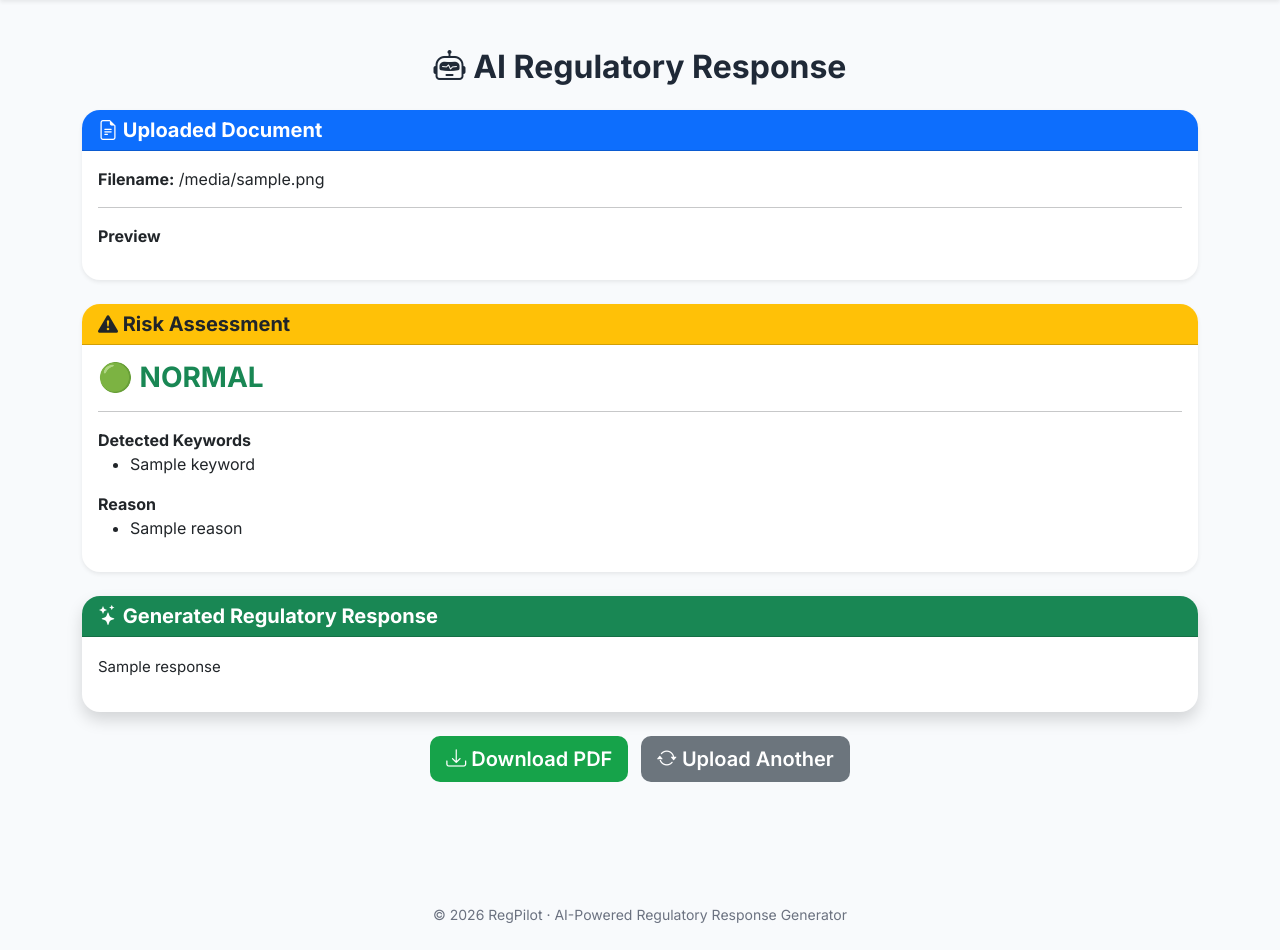
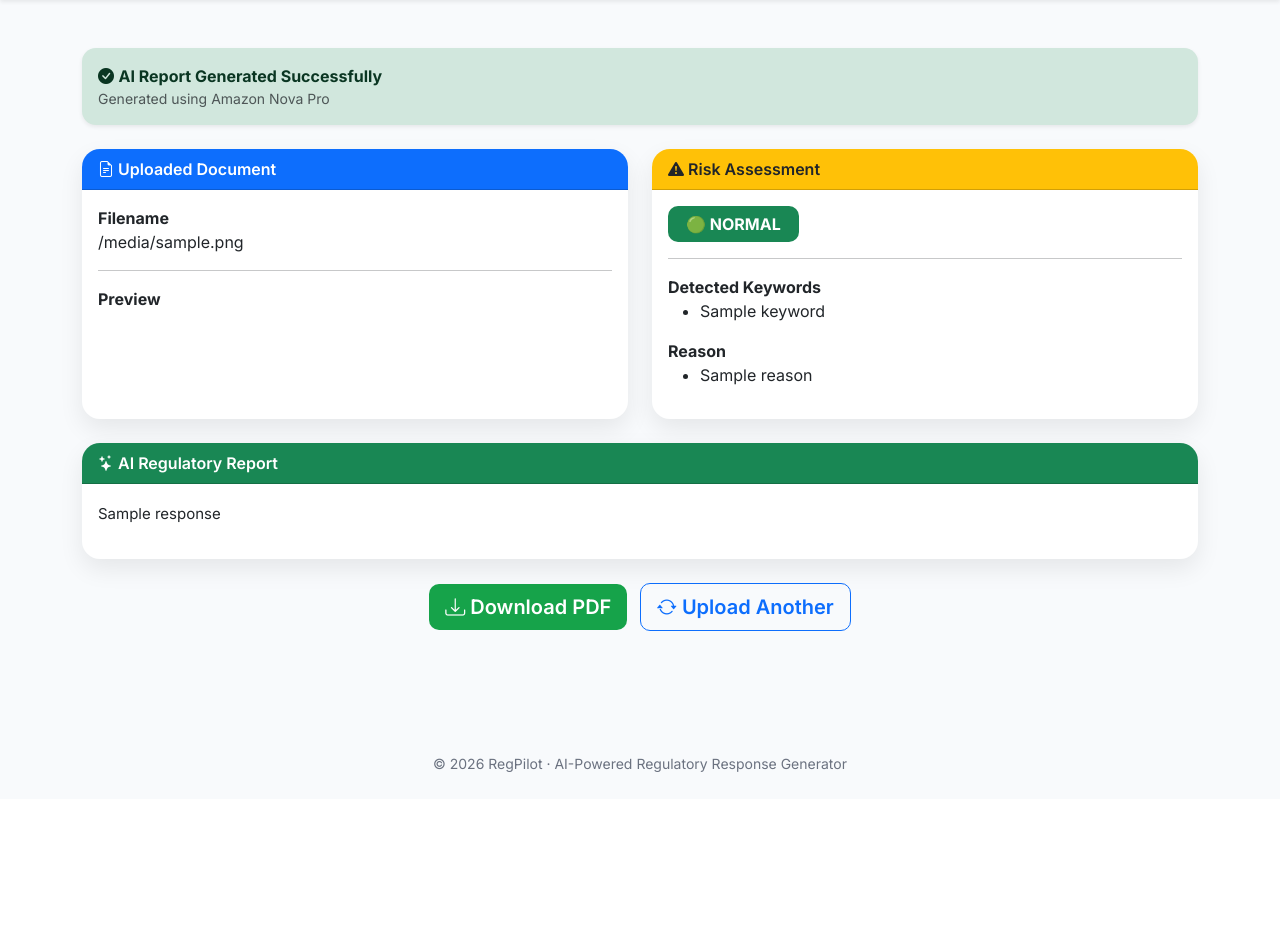
Before and after one commit to AbhinavKota13/ai_regulatory_assisstant, a Flask app: template templates/result.html in a window 1280 px wide. Shown: the part 62-1012 px from the top of the page. After the commit the page ends 834 px from the top, so only its background shows below. Run offline with Flask 3, Linux system fonts and the light colour scheme; the template is opened without the code that fills it: most values are stand-ins (such as "Sample title", 1, 10 or a date in 2020).

Commit message:
feat: redesign AI report dashboard

```diff
--- a/static/css/style.css
+++ b/static/css/style.css
@@ -219,3 +219,41 @@ input[type=file]{
     margin-bottom:15px;
 
 }
+
+/* ---------- RESULT PAGE ---------- */
+
+.alert-success{
+
+    border:none;
+
+    border-radius:14px;
+
+}
+
+.badge{
+
+    padding:10px 18px;
+
+    border-radius:10px;
+
+}
+
+.card-header{
+
+    font-size:1rem;
+
+}
+
+.card{
+
+    transition:.25s;
+
+}
+
+.card:hover{
+
+    transform:translateY(-3px);
+
+    box-shadow:0 14px 35px rgba(0,0,0,.08);
+
+}
--- a/templates/result.html
+++ b/templates/result.html
@@ -6,20 +6,36 @@ RegPilot | AI Response
 
 {% block content %}
 
-<h2 class="text-center mb-4 fw-bold">
-    <i class="bi bi-robot"></i> AI Regulatory Response
-</h2>
+<!-- Success Banner -->
+
+<div class="alert alert-success shadow-sm mb-4">
+
+    <i class="bi bi-check-circle-fill"></i>
+
+    <strong> AI Report Generated Successfully</strong>
+
+    <div class="small text-muted">
+
+        Generated using Amazon Nova Pro
+
+    </div>
+
+</div>
+
+
+<div class="row g-4">
 
     <!-- Uploaded Document -->
 
-<div class="card shadow-sm mb-4">
+    <div class="col-lg-6">
+
+        <div class="card h-100">
 
             <div class="card-header bg-primary text-white">
 
-        <h5 class="mb-0">
                 <i class="bi bi-file-earmark-text"></i>
+
                 Uploaded Document
-        </h5>
 
             </div>
 
@@ -27,7 +43,7 @@ RegPilot | AI Response
 
                 <p>
 
-            <strong>Filename:</strong>
+                    <strong>Filename</strong><br>
 
                     {{ filename }}
 
@@ -43,40 +59,40 @@ RegPilot | AI Response
 
         </div>
 
+    </div>
+
 
     <!-- Risk Assessment -->
 
-<div class="card shadow-sm mb-4">
+    <div class="col-lg-6">
+
+        <div class="card h-100">
 
             <div class="card-header bg-warning">
-
-        <h5 class="mb-0">
 
                 <i class="bi bi-exclamation-triangle-fill"></i>
 
                 Risk Assessment
 
-        </h5>
-
             </div>
 
             <div class="card-body">
 
-        {% if risk_level == "HIGH" %}
+                {% if risk_level=="HIGH" %}
 
-            <h3 class="text-danger">
+                    <span class="badge bg-danger fs-6">
 
-                🔴 HIGH
+                        🔴 HIGH RISK
 
-            </h3>
+                    </span>
 
                 {% else %}
 
-            <h3 class="text-success">
+                    <span class="badge bg-success fs-6">
 
                         🟢 NORMAL
 
-            </h3>
+                    </span>
 
                 {% endif %}
 
@@ -118,20 +134,20 @@ RegPilot | AI Response
 
         </div>
 
+    </div>
 
-<!-- AI Response -->
+</div>
 
-<div class="card shadow mb-4">
+
+<!-- AI REPORT -->
+
+<div class="card mt-4">
 
     <div class="card-header bg-success text-white">
 
-        <h5 class="mb-0">
-
         <i class="bi bi-stars"></i>
 
-            Generated Regulatory Response
-
-        </h5>
+        AI Regulatory Report
 
     </div>
 
@@ -144,11 +160,11 @@ RegPilot | AI Response
 </div>
 
 
-<!-- Buttons -->
+<div class="text-center mt-4">
 
-<div class="text-center">
+    <a href="/download/{{ pdf_file }}"
 
-    <a href="/download/{{ pdf_file }}" class="btn btn-success btn-lg me-2">
+       class="btn btn-success btn-lg me-2">
 
         <i class="bi bi-download"></i>
 
@@ -156,7 +172,9 @@ RegPilot | AI Response
 
     </a>
 
-    <a href="/" class="btn btn-secondary btn-lg">
+    <a href="/"
+
+       class="btn btn-outline-primary btn-lg">
 
         <i class="bi bi-arrow-repeat"></i>
 
```
Lines whose indentation alone changed are shown as unchanged.
